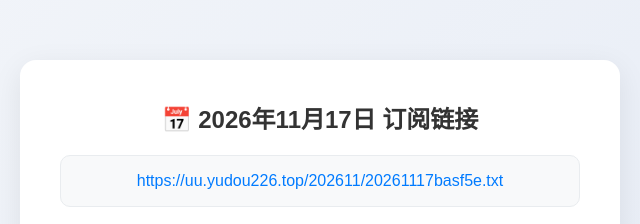
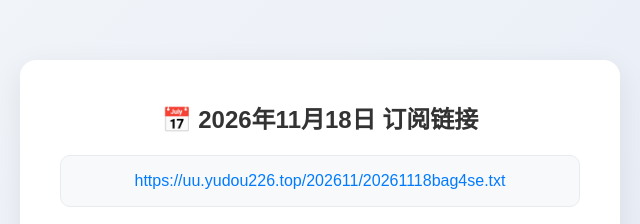
Before and after one commit to zysj8/dailywebsite, a plain HTML site: page index.html in a window 1280 px wide. Shown: the part 213-437 px from the top of the page, 320-960 px from the left. Drawn offline with Linux system fonts and the light colour scheme.

Commit message:
Auto update 2026-11-18

```diff
--- a/index.html
+++ b/index.html
@@ -65,8 +65,8 @@
 </head>
 <body>
     <div class="card">
-        <h1>📅 2026年11月17日 订阅链接</h1>
-        <div class="link-box" id="link">https://uu.yudou226.top/202611/20261117basf5e.txt</div><button class="copy-btn" onclick="copy()">🔗 一键复制</button>
+        <h1>📅 2026年11月18日 订阅链接</h1>
+        <div class="link-box" id="link">https://uu.yudou226.top/202611/20261118bag4se.txt</div><button class="copy-btn" onclick="copy()">🔗 一键复制</button>
     </div>
 
     <script>
```
